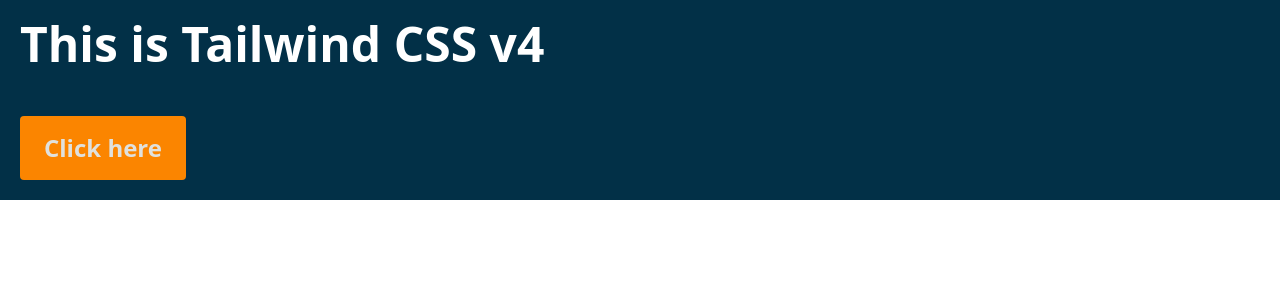
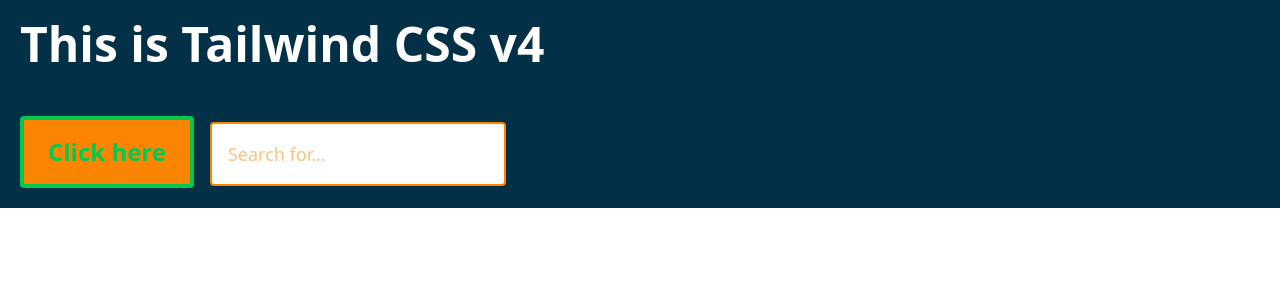
Before and after one commit to vo-design/my-tailwind-project, a React (Vite) app: page / in a window 1280 px wide. Shown: the top 300 px of the page. Built offline with nearby package versions, Linux system fonts and the light colour scheme.

Commit message:
Default Style Updates

```diff
--- a/src/App.tsx
+++ b/src/App.tsx
@@ -2,7 +2,8 @@
     return (
         <div className='bg-deepblue container'>
             <h1 className="text-5xl font-bold text-white">This is Tailwind CSS v4</h1>
-            <button className="bg-amber text-alabaster text-2xl font-bold mt-12 rounded px-6 py-4">Click here</button>
+            <button className="bg-amber text-green-500 border-4 text-2xl font-bold mt-12 rounded px-6 py-4">Click here</button>
+            <input type="text" placeholder="Search for..." className="bg-white text-lg text-amber border-2 p-4 rounded ml-4 outline-0"/>
         </div>
     )
 }
--- a/src/index.css
+++ b/src/index.css
@@ -18,6 +18,10 @@
     color: var(--alabaster-500);
 }
 
+.text-amber {
+    color: var(--amber-500);
+}
+
 @utility container{
     padding: 20px;
     max-width: 1280px;
```
